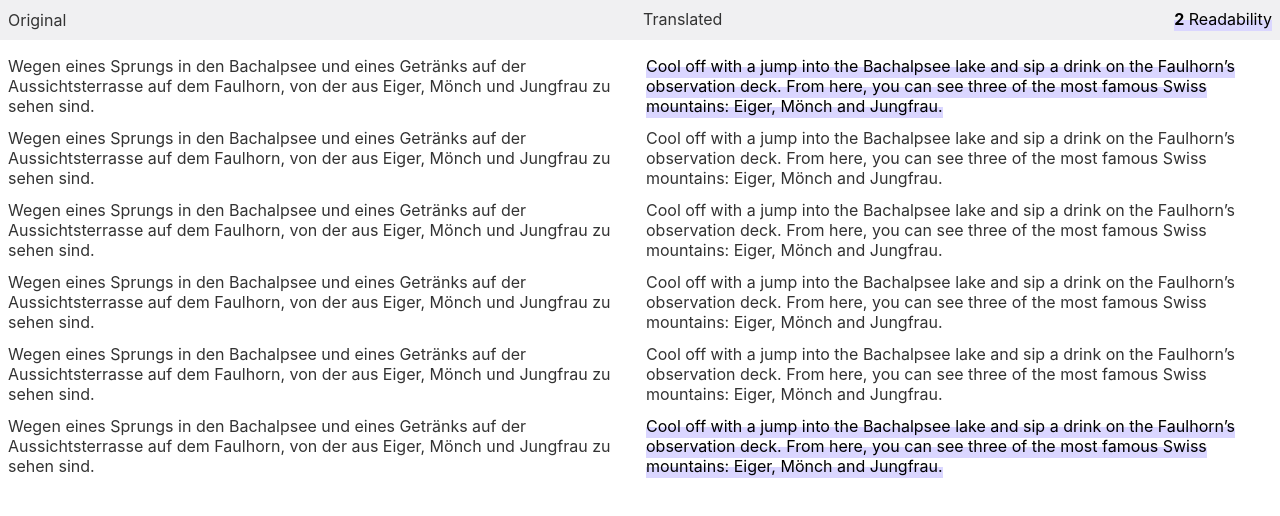
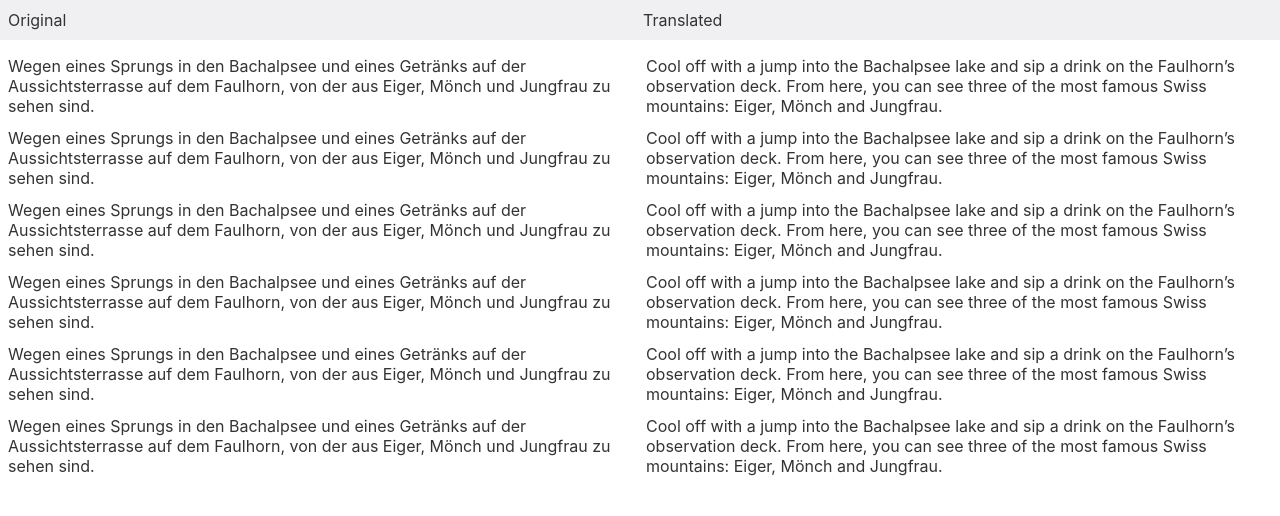
Before and after one commit to manuelroth/lost-in-translation, a Svelte app in the folder client/: page / in a window 1280 px wide. Shown: the top 516 px of the page. Built offline with nearby package versions, Linux system fonts and the light colour scheme.

Commit message:
added legend with error and warning

```diff
--- a/client/src/Legend.svelte
+++ b/client/src/Legend.svelte
@@ -1,18 +1,33 @@
 <script>
   export let rows;
-  let readability = rows.filter(row => row.isHighlighted).length;
+  let errors = rows.filter(row => row.type === "error").length;
+  let warnings = rows.filter(row => row.type === "warning").length;
 </script>
 
 <style>
-  .highlighted {
-    color: black;
-    text-decoration: none;
-    border-bottom: 2px solid #dad6ff;
-    box-shadow: 0 -9px #dad6ff inset;
+  .highlight--warning {
+    border-bottom: 2px solid #fdfdaf;
+    box-shadow: 0 -9px #fdfdaf inset;
+  }
+
+  .highlight--error {
+    border-bottom: 2px solid #ff9aa2;
+    box-shadow: 0 -9px #ff9aa2 inset;
   }
 </style>
 
-<div class="highlighted">
-  <span style="font-weight: bold;">{readability}</span>
-  Readability
+<div class="legend">
+  {#if errors > 0}
+    <span class="highlight--error">
+      <span style="font-weight: bold;">{errors}</span>
+      errors
+    </span>
+  {/if}
+  {#if warnings > 0}
+    <span class="highlight--warning">
+      <span style="font-weight: bold;">{warnings}</span>
+      warnings
+    </span>
+  {/if}
+
 </div>
--- a/client/src/Row.svelte
+++ b/client/src/Row.svelte
@@ -23,11 +23,14 @@
     padding-left: 6px;
   }
 
-  .highlighted {
-    color: black;
-    text-decoration: none;
-    border-bottom: 2px solid #dad6ff;
-    box-shadow: 0 -9px #dad6ff inset;
+  .highlight--warning {
+    border-bottom: 2px solid #fdfdaf;
+    box-shadow: 0 -9px #fdfdaf inset;
+  }
+
+  .highlight--error {
+    border-bottom: 2px solid #ff9aa2;
+    box-shadow: 0 -9px #ff9aa2 inset;
   }
 </style>
 
@@ -35,7 +38,7 @@
   <div class="row">
     <div class="left">{data.original}</div>
     <div class="right">
-      <span class:highlighted={data.isHighlighted}>{data.translation}</span>
+      <span class="highlight--{data.type}">{data.translation}</span>
     </div>
   </div>
 </main>
```
